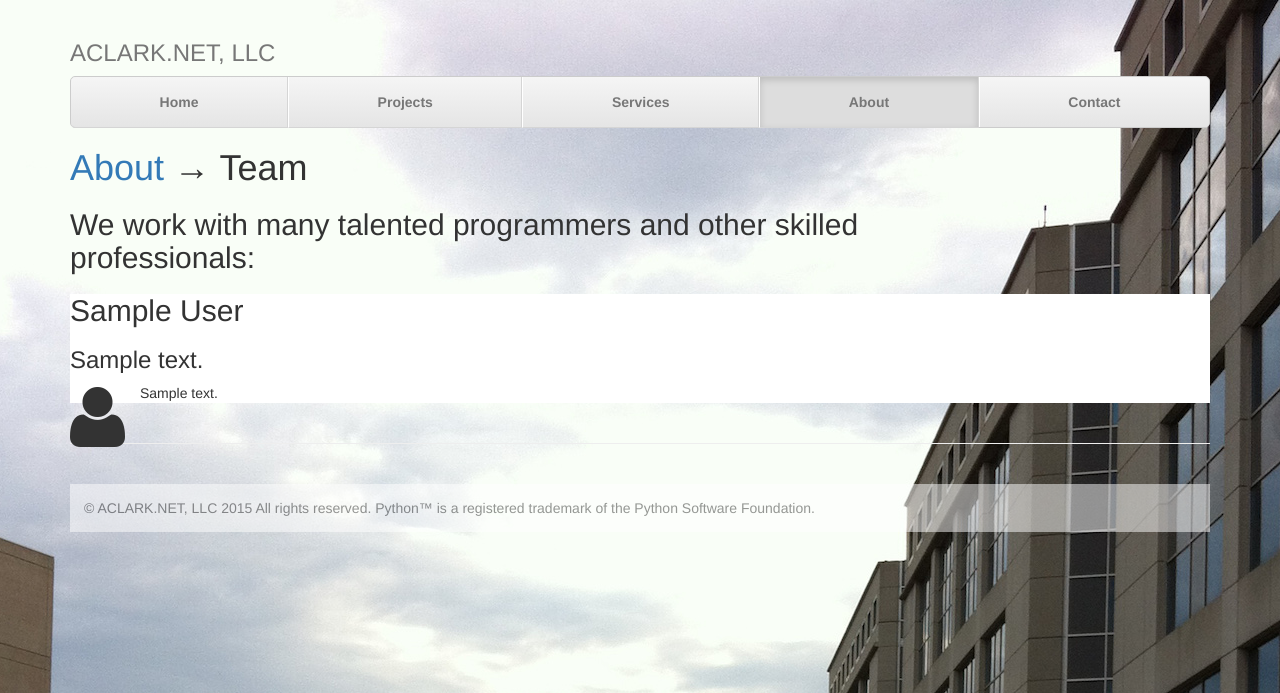
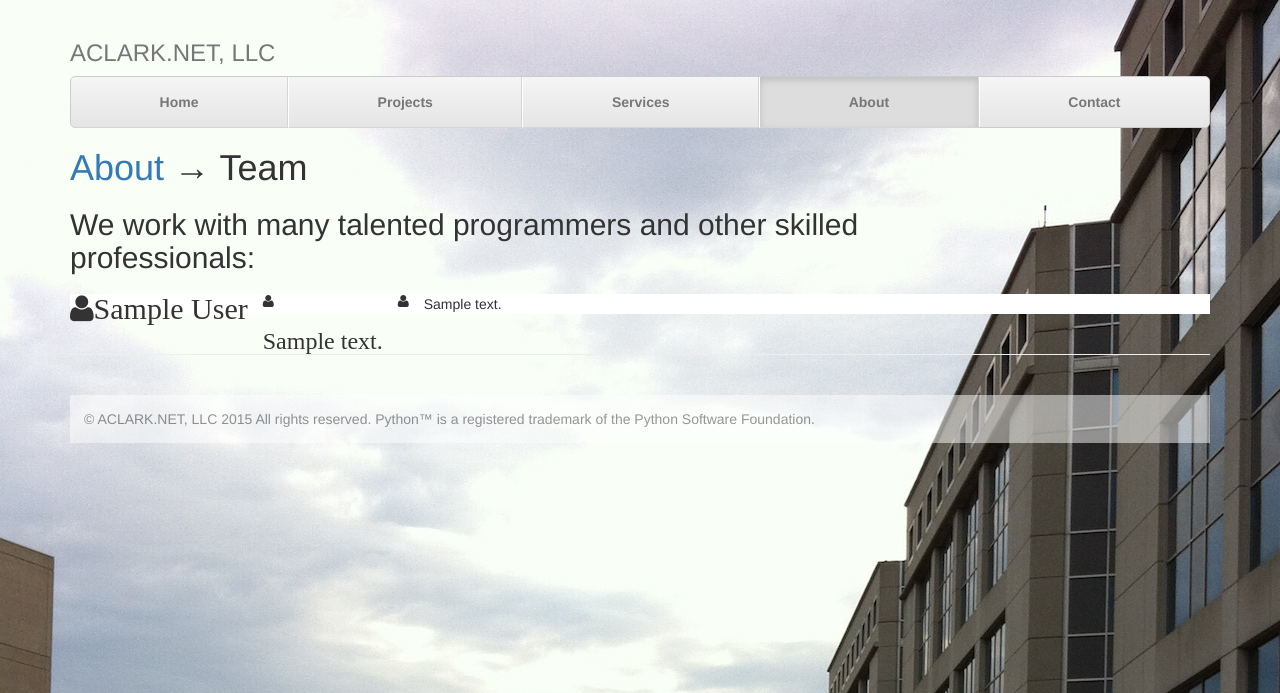
Before and after one commit to ACLARKNET/aclarknet-django, a Django app: page /about/team in a window 1280 px wide. Shown: the top 693 px of the page. Run offline with Django 3.2, Linux system fonts and the light colour scheme; tables that the repository leaves empty hold one stand-in row (values such as "Sample post"); some libraries are stand-ins or nearby versions.

Commit message:
Update(s)

```diff
--- a/aclarknet/aclarknet/aclarknet/templates/team.html
+++ b/aclarknet/aclarknet/aclarknet/templates/team.html
@@ -12,9 +12,9 @@
     <h2 class="width">We work with many talented programmers and other skilled professionals:</h2>
     <div class="background-white">
     {% for member in members %}
-        <h2>{{ member.name }}</h2>
+        <h2><i class="fa fa-user wrap">{{ member.name }}</h2>
         <h3>{{ member.desc }}</h3>
-        <p><i class="fa fa-user fa-5x wrap"></i>{{ member.text }}</p>
+        <p></i>{{ member.text }}</p>
     {% endfor %}
     </div>
 {% endblock %}
```
